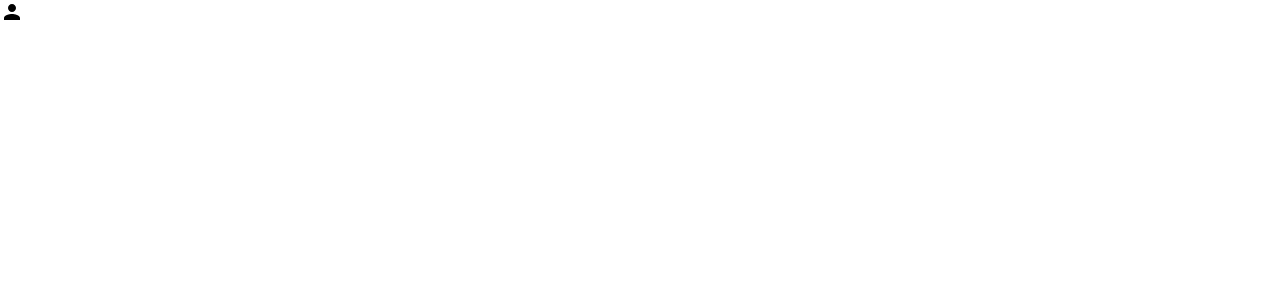
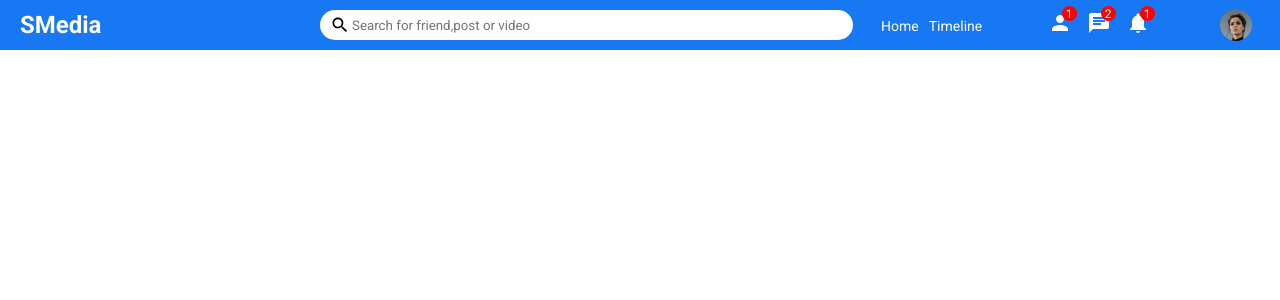
Before and after one commit to dzhaniivanov/social-media-app, a React (Create React App) app in the folder client/: page / in a window 1280 px wide. Shown: the top 300 px of the page. Built offline with nearby package versions, Linux system fonts and the light colour scheme.

Commit message:
added styling to topbar

```diff
--- a/client/src/App.js
+++ b/client/src/App.js
@@ -1,7 +1,6 @@
 import Home from './pages/Home/Home';
-import { Person } from '@material-ui/icons'
 const App = () => {
-    return <Person />
+    return <Home />
 }
 
 export default App;
--- /dev/null
+++ b/client/src/components/Topbar/Topbar.js
@@ -0,0 +1,41 @@
+import "./topbar.css";
+import {Search,Person,Chat,Notifications } from "@material-ui/icons";
+const Topbar = () => {
+    return (
+        <div className="topbarContainer">
+            <div className="topbarLeft">
+                <span className="logo">SMedia</span>
+            </div>
+            <div className="topbarCenter">
+                <div className="searchbar">
+                    <Search className="searchIcon"/>
+                    <input placeholder="Search for friend,post or video" className="searchInput" />
+                </div>
+            </div>
+            <div className="topbarRight">
+                <div className="topbarLinks">
+                    <span className="topbarLink">Home</span>
+                    <span className="topbarLink">Timeline</span>
+                </div>
+                <div className="topbarIcons">
+                    <div className="topbarIconItem">
+                        <Person/>
+                        <span className="topbarIconBadge">1</span>
+                    </div>
+                    <div className="topbarIconItem">
+                        <Chat/>
+                        <span className="topbarIconBadge">2</span>
+                    </div>
+                    <div className="topbarIconItem">
+                        <Notifications/>
+                        <span className="topbarIconBadge">1</span>
+                    </div>
+                </div>
+                <img src="/assets/person/1.jpeg" alt="" className="topbarImg" />
+            </div>
+
+        </div>
+    )
+}
+
+export default Topbar
--- /dev/null
+++ b/client/src/components/Topbar/topbar.css
@@ -0,0 +1,85 @@
+.topbarContainer {
+  height: 50px;
+  width: 100%;
+  background-color: #1877f2;
+  display: flex;
+  align-items: center;
+  position: sticky;
+  top: 0;
+}
+
+.topbarLeft {
+  flex: 3;
+}
+.logo {
+  font-size: 24px;
+  margin-left: 20px;
+  font-weight: bold;
+  color: white;
+  cursor: pointer;
+}
+.topbarCenter {
+  flex: 5;
+}
+.searchbar {
+  width: 100%;
+  height: 30px;
+  background-color: white;
+  border-radius: 30px;
+  display: flex;
+  align-items: center;
+}
+.searchIcon {
+  font-size: 20px !important;
+  margin-left: 10px;
+}
+.searchInput {
+  border: none;
+  width: 70%;
+}
+.searchInput:focus {
+  outline: none;
+}
+.topbarRight {
+  flex: 4;
+  display: flex;
+  align-items: center;
+  justify-content: space-around;
+  color: white;
+}
+.topbarLink {
+  margin-right: 10px;
+  font-size: 14px;
+  cursor: pointer;
+}
+
+.topbarIcons {
+  display: flex;
+}
+.topbarIconItem {
+  margin-right: 15px;
+  cursor: pointer;
+  position: relative;
+}
+.topbarIconBadge {
+  width: 15px;
+  height: 15px;
+  background-color: red;
+  border-radius: 50%;
+  color: white;
+  position: absolute;
+  top: -5px;
+  right: -5px;
+  display: flex;
+  align-items: center;
+  justify-content: center;
+  font-size: 12px;
+}
+
+.topbarImg {
+  width: 32px;
+  height: 32px;
+  border-radius: 50%;
+  object-fit: cover;
+  cursor: pointer;
+}
--- a/client/src/pages/Home/Home.js
+++ b/client/src/pages/Home/Home.js
@@ -1,8 +1,8 @@
+import Topbar from "../../components/Topbar/Topbar";
+
 const Home = () => {
     return (
-        <div>
-            home page
-        </div>
+       <Topbar/>
     )
 }
 
```
